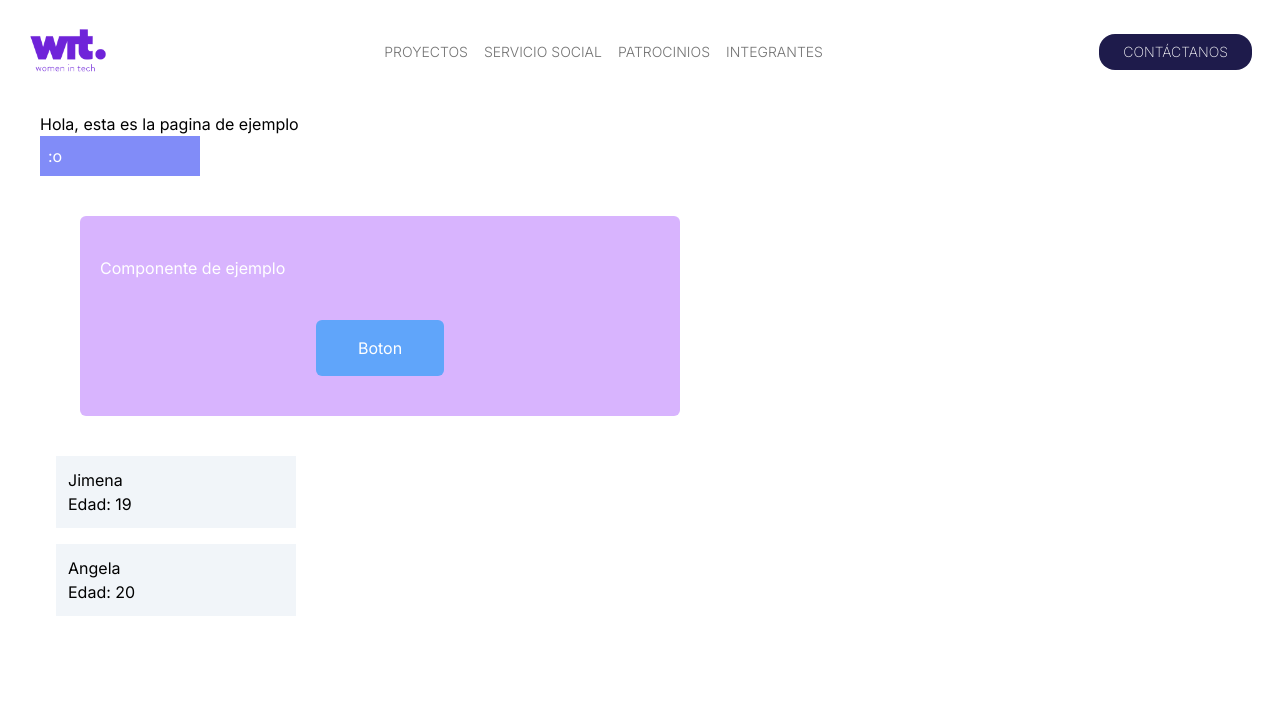
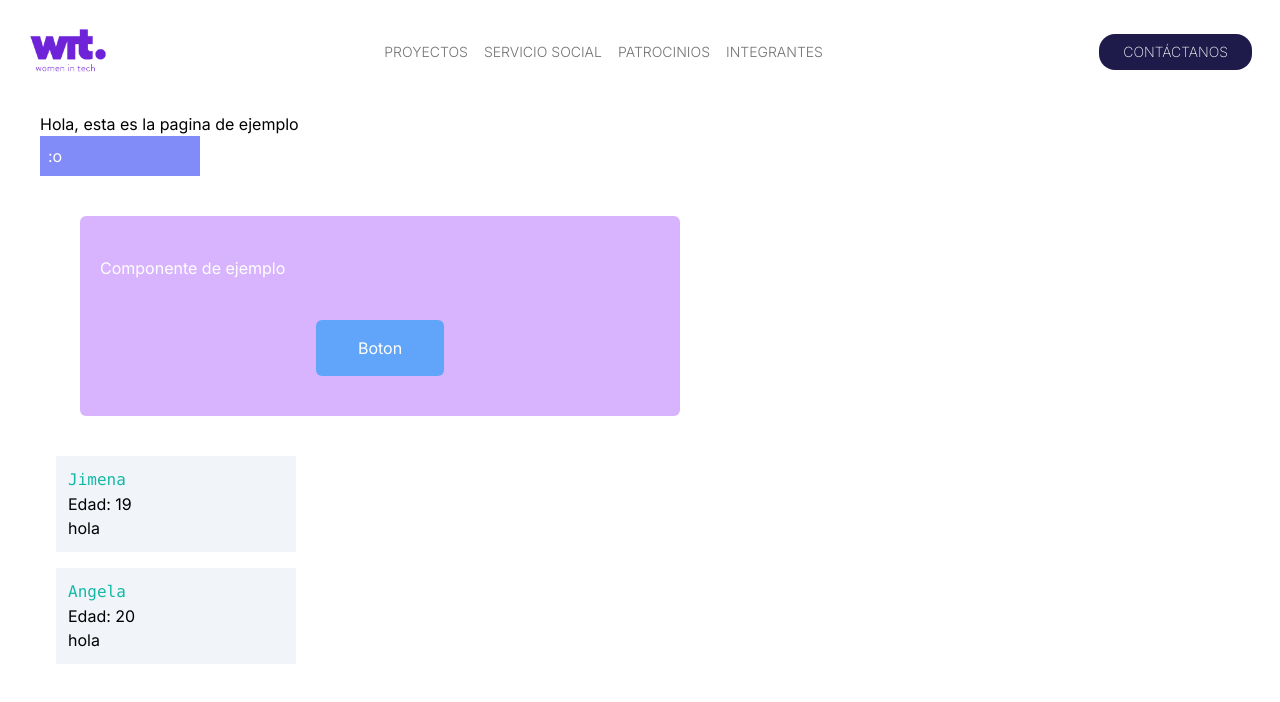
Before and after one commit to WIT-MTY/webpage, a Next.js app in the folder wit-webpage/: page /pageExample in a window 1280 px wide. Shown: the top 702 px of the page. Built offline with nearby package versions, Linux system fonts and the light colour scheme.

Commit message:
examples

```diff
--- a/wit-webpage/app/(pages)/test/page.tsx
+++ b/wit-webpage/app/(pages)/test/page.tsx
@@ -1,7 +1,10 @@
+import { Example } from "@/app/components/ejemploProps";
+
 const Test = () => {
     return (
         <div>
             <h1>Test</h1>
+            <Example />
         </div>
     )
 }
--- a/wit-webpage/app/components/ejemploProps.tsx
+++ b/wit-webpage/app/components/ejemploProps.tsx
@@ -4,15 +4,26 @@ interface EjemploProps {
 
 }
 
+
 const EjemploProps: React.FC<EjemploProps> = ({ nombre, edad }) => {
     return (
         <div className="m-4 bg-slate-100 w-1/5 p-3">
-            <h1>
+            <h1 className="text-teal-500 font-mono">
                 {nombre}
             </h1>
             <p>
                 Edad: {edad}
             </p>
+            <Example />
+
+        </div>
+    )
+}
+
+export const Example = () => {
+    return (
+        <div>
+            hola
         </div>
     )
 }
```
